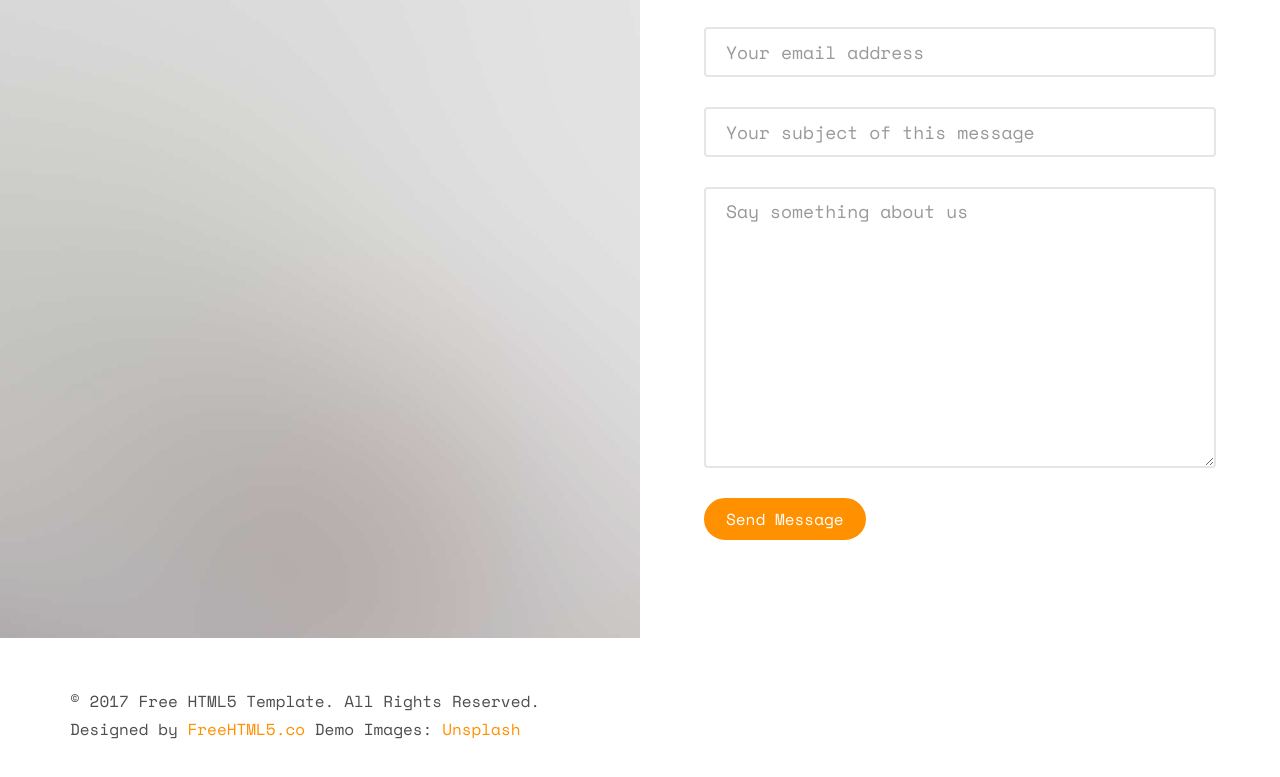
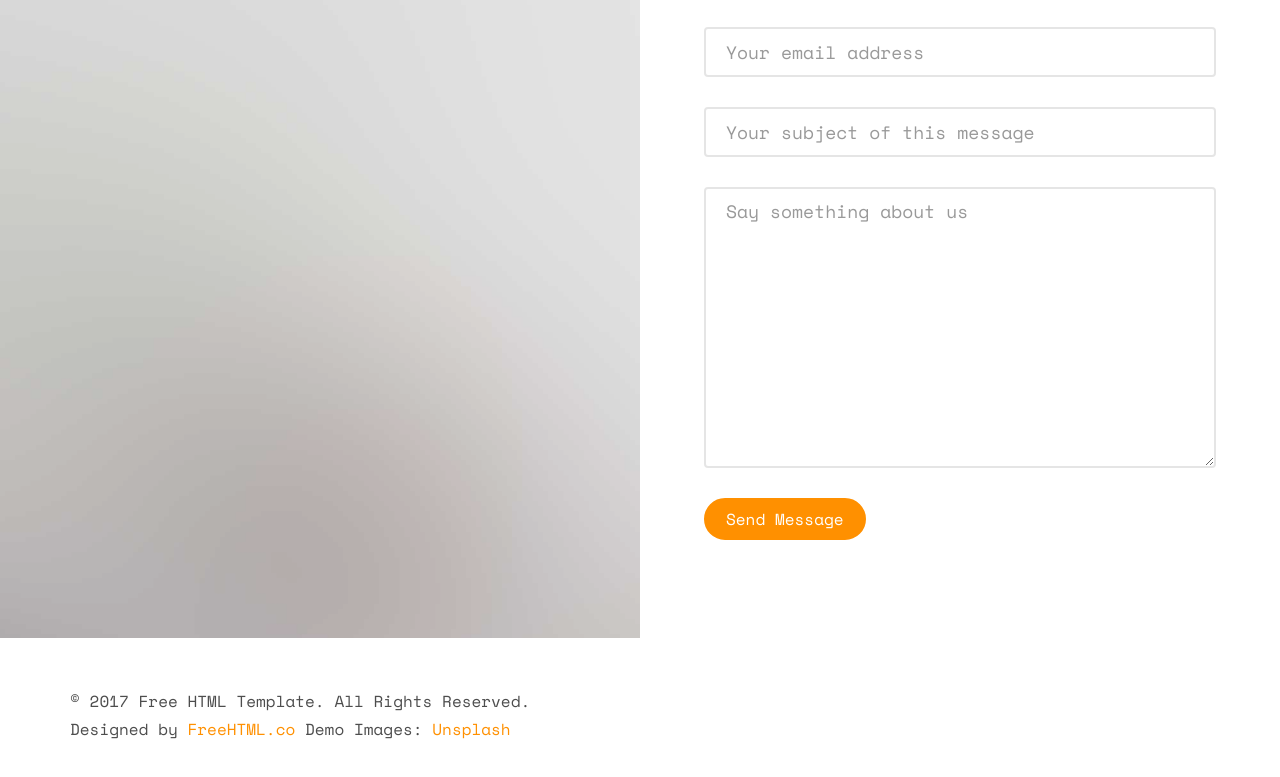
Before and after one commit to Germis2021/Portfolio, a plain HTML site: page index.html in a window 1280 px wide. Shown: the part 6735-7512 px from the top of the page. Drawn offline with nearby package versions, Linux system fonts and the light colour scheme; files whose address does not match are found by name.

Commit message:
Update index.html

```diff
--- a/index.html
+++ b/index.html
@@ -536,8 +536,8 @@
 		<div class="container">
 			<div class="row">
 				<div class="col-md-12">
-					<p>&copy; 2017 Free HTML5 Template. All Rights Reserved. <br>Designed by <a
-							href="http://freehtml5.co" target="_blank">FreeHTML5.co</a> Demo Images: <a
+					<p>&copy; 2017 Free HTML Template. All Rights Reserved. <br>Designed by <a
+							href="http://freehtml5.co" target="_blank">FreeHTML.co</a> Demo Images: <a
 							href="http://unsplash.com" target="_blank">Unsplash</a></p>
 				</div>
 			</div>
```
